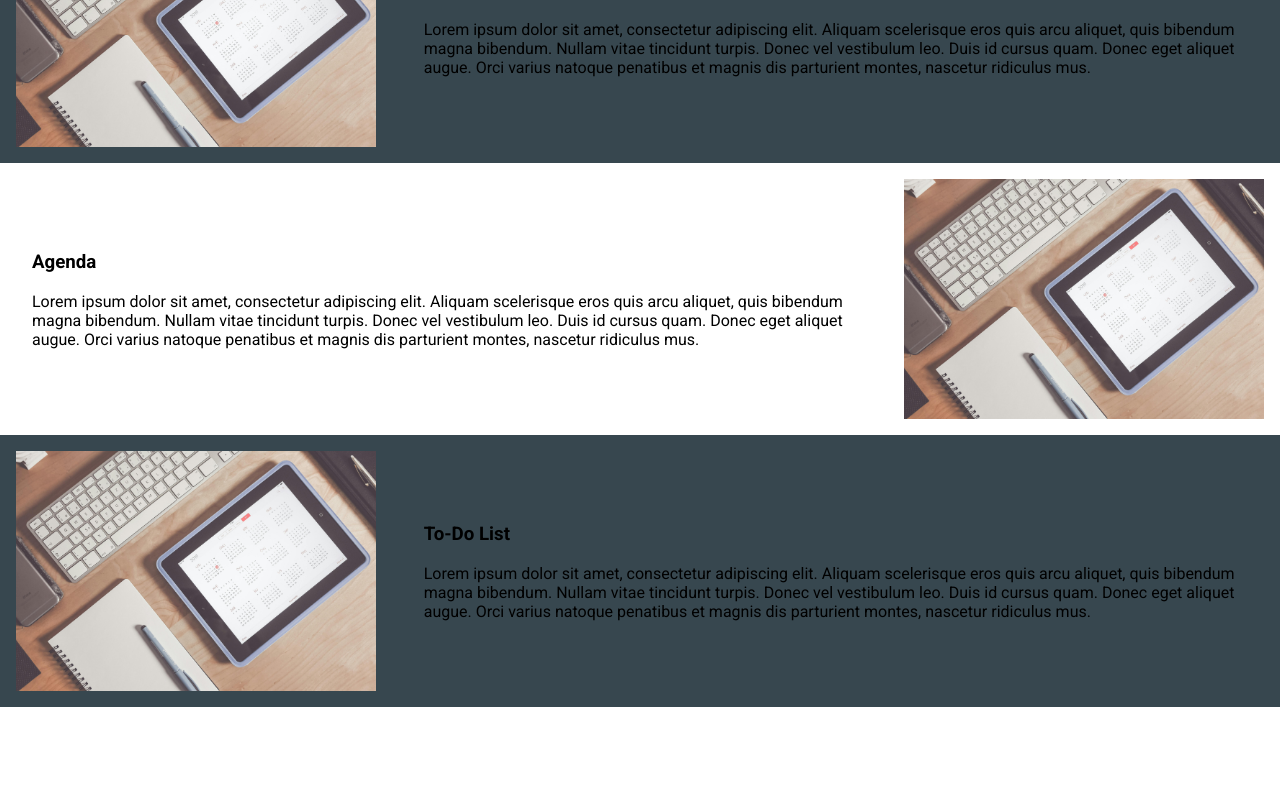
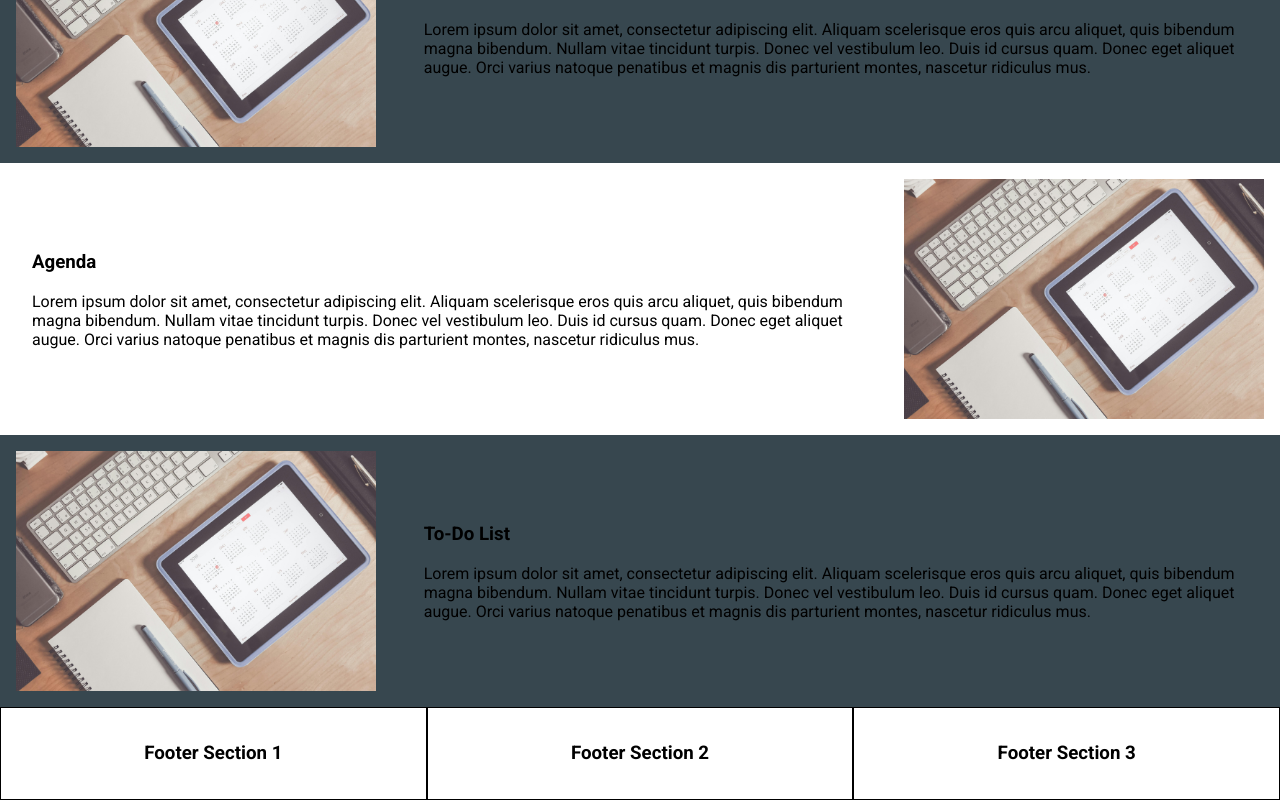
Before and after one commit to rrubbenn/Calendiary, an Angular app in the folder Calendiary/: page / in a window 1280 px wide. Shown: the part 613-1413 px from the top of the page. Before the commit the page ends 1320 px from the top, so only its background shows below. Built offline with nearby package versions, Linux system fonts and the light colour scheme.

Commit message:
style(footer): added sample footer

```diff
--- a/Calendiary/src/app/app.component.html
+++ b/Calendiary/src/app/app.component.html
@@ -2,4 +2,6 @@
 
 <app-home/>
 
+<app-footer/>
+
 <router-outlet />
--- a/Calendiary/src/app/app.component.ts
+++ b/Calendiary/src/app/app.component.ts
@@ -2,11 +2,12 @@ import { Component } from '@angular/core';
 import { RouterOutlet } from '@angular/router';
 import { HomeComponent } from "./home/home.component";
 import { HeaderComponent } from "./header/header.component";
+import { FooterComponent } from './footer/footer.component';
 
 @Component({
   selector: 'app-root',
   standalone: true,
-  imports: [RouterOutlet, HomeComponent, HeaderComponent],
+  imports: [RouterOutlet, HeaderComponent, HomeComponent, FooterComponent],
   templateUrl: './app.component.html',
   styleUrl: './app.component.scss'
 })
--- /dev/null
+++ b/Calendiary/src/app/footer/footer.component.html
@@ -0,0 +1,14 @@
+<footer>
+    <div class="container">
+        <div>
+            <h3>Footer Section 1</h3>
+        </div>
+        <div>
+            <h3>Footer Section 2</h3>
+        </div>
+        <div>
+            <h3>Footer Section 3</h3>
+        </div>
+    </div>
+
+</footer>
--- /dev/null
+++ b/Calendiary/src/app/footer/footer.component.scss
@@ -0,0 +1,12 @@
+.container {
+    display: flex;
+    flex-direction: row;
+    width: 100%;
+}
+
+.container div {
+    flex-grow: 1;
+    text-align: center;
+    padding: 1rem;
+    border: 1px solid black;
+}
```
Also changed, not shown: Calendiary/src/app/footer/footer.component.ts (added, +12 -0 lines), 1 other file (tests, documents, lock files or other folders).
